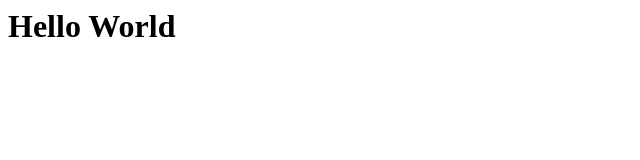
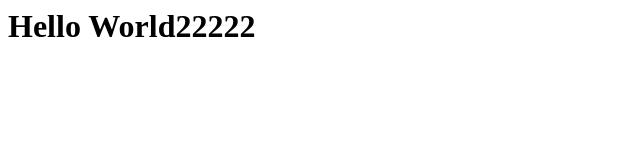
Before and after one commit to cjw0324/opensource_sw, a plain HTML site: page index.html in a window 1280 px wide. Shown: the whole page, without its empty margins (0-640 px from the left). Drawn offline with Linux system fonts and the light colour scheme.

Commit message:
second commit

```diff
--- a/index.html
+++ b/index.html
@@ -1,9 +1,9 @@
 <html>
     <head>
-        <title>Hello World</title>
+        <title>Hello World22222</title>
     </head>
 
     <body>
-        <h1>Hello World</h1>
+        <h1>Hello World22222</h1>
     </body>
 </html>
```
